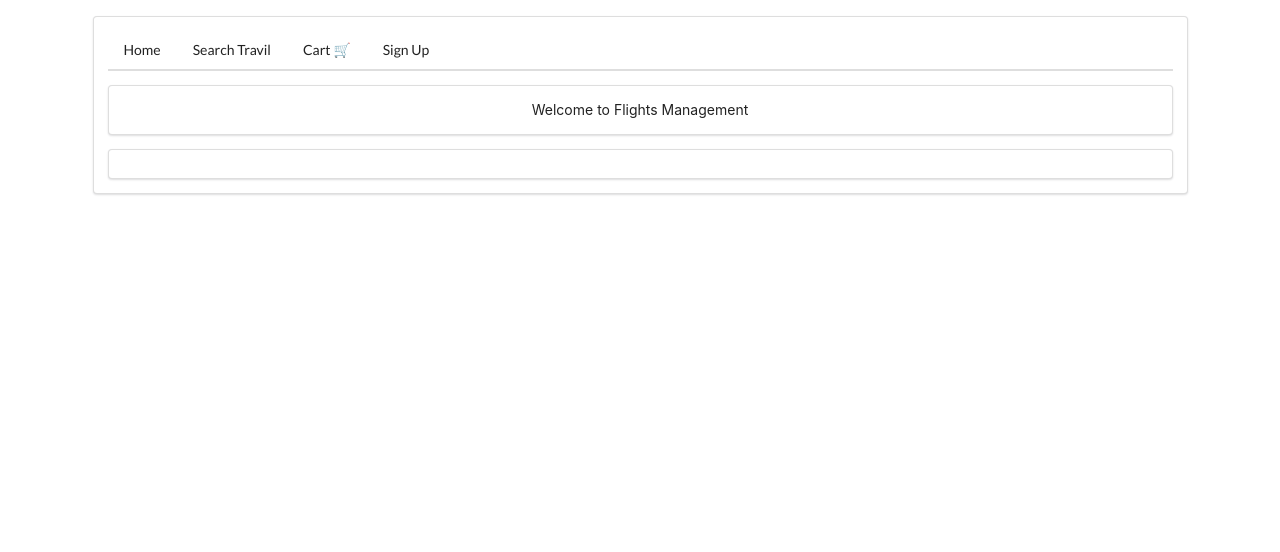
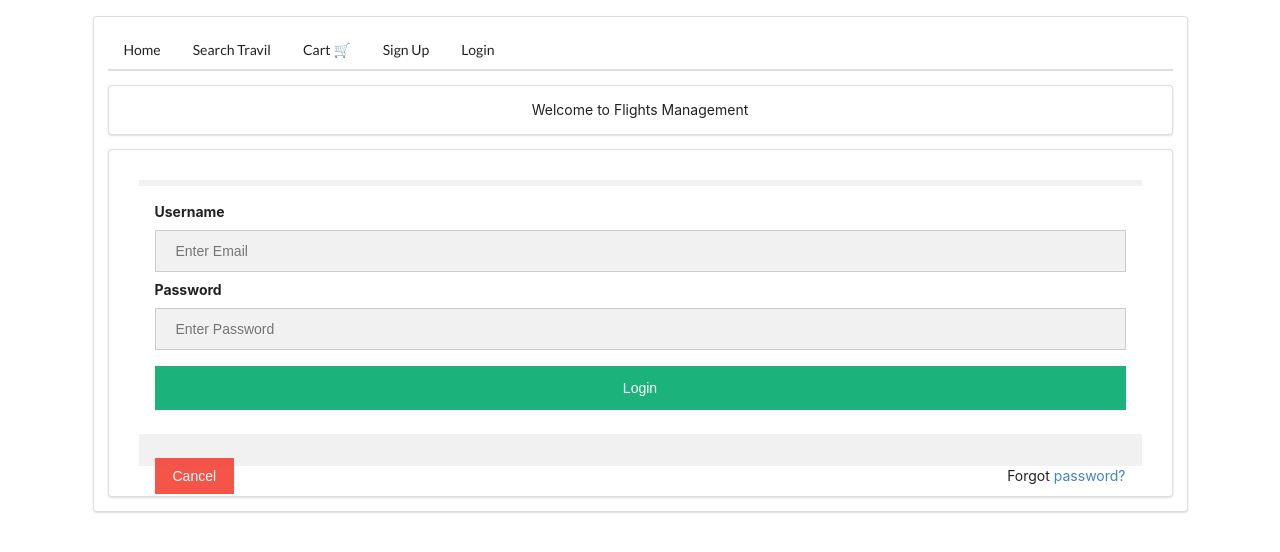
Before and after one commit to AmerSamer/flight-management, a React (Create React App) app: page /login in a window 1280 px wide. Shown: the top 552 px of the page. Built offline with nearby package versions, Linux system fonts and the light colour scheme; no server answers.

Commit message:
flights management

```diff
--- a/src/components/Header.jsx
+++ b/src/components/Header.jsx
@@ -14,9 +14,12 @@ const Header = () => {
                  <Link className="item" href="/cart">
                     Cart 🛒
                 </Link>
-                {<Link className="item" href="/signUp">
+                <Link className="item" href="/signUp">
                     Sign Up
-                </Link> }
+                </Link>
+                <Link className="item" href="/login">
+                    Login
+                </Link>
                 {/* <div className="right menu">
                     <a className="ui item" href="www.google.com">
                         Logout
--- /dev/null
+++ b/src/components/Login.jsx
@@ -0,0 +1,35 @@
+import React from "react";
+import './styleLogin.css'
+const Login = ({ loginEmailHandler , loginPasswordHandler , loginUserHandler , loginMessage }) => {
+    return (
+        <div className="ui container">
+            <form />
+            {/* <div class="imgcontainer">
+                <img src="https://www.w3schools.com/howto/img_avatar2.png" alt="Avatar" class="avatar"  height='150rem'/>
+            </div> */}
+
+            <div className="container">
+                <label htmlFor="uname"><b>Username</b></label>
+                <input type="text" placeholder="Enter Email" name="uname" required onChange={loginEmailHandler}/>
+
+                <label htmlFor="psw"><b>Password</b></label>
+                <input type="password" placeholder="Enter Password" name="psw" required onChange={loginPasswordHandler}/>
+
+                <button type="submit" onClick={loginUserHandler}>Login</button>
+                <label>
+                    {/* <input type="checkbox" checked="checked" name="remember" /> Remember me */}
+                </label>
+            </div>
+            {loginMessage === 'Succesfully Login' ? <div style={{ textAlign: 'center' , fontSize: 'larger' , color: 'green'}}>{loginMessage}</div> : <div style={{ textAlign: 'center' , fontSize: 'larger' , color: 'red'}}>{loginMessage}</div>}
+
+            <div className="container" style={{backgroundColor: '#f1f1f1'}}>
+                <button type="button" className="cancelbtn">Cancel</button>
+                <span className="psw">Forgot <a href="#">password?</a></span>
+            </div>
+            {/* </form> */}
+
+            {/* {loginMessage} */}
+        </div>
+    );
+}
+export default Login
--- a/src/components/Main.jsx
+++ b/src/components/Main.jsx
@@ -8,6 +8,7 @@ import Header from './Header';
 import axios from 'axios';
 import './style.css';
 import Spinner from './Spinner';
+import Login from './Login';
 
 const Main = () => {
     let ar = []
@@ -23,6 +24,12 @@ const Main = () => {
     const [psw, setPsw] = React.useState(null);
     const [message, setMessage] = React.useState(null);
     const [users, setUsers] = React.useState(null);
+    const [loginEmail, setLoginEmail] = React.useState(null);
+    const [loginPsw, setLoginPsw] = React.useState(null);
+    const [loginMessage, setLoginMessage] = React.useState(null);
+    const [youShouldLogin, setYouShouldLogin] = React.useState(null);
+
+
 
 
 
@@ -81,11 +88,16 @@ const searchForDealHandler = async () => {
 const addToCartHandler = (e) => {
     const found = flights.find(val => val.id === e.target.id)
     console.log(found);
-    // ar.push(found)
-    let temp = [...cart]
-    temp.push(found)
-    // console.log(ar);
-    setCart(temp)
+    const foundActive = users.find(val => val.active === true)
+    // console.log(foundActive.id);
+    if((foundActive != null)){
+        let temp = [...cart]
+        temp.push(found)
+        setCart(temp)
+    }else{
+        setYouShouldLogin('You Should Login To Continue')
+    }
+
 }
 const emailHandler = (e) => {
     // console.log(e.target.value);
@@ -120,6 +132,28 @@ const addNewUserHandler = async () => {
         setMessage('Something went wrong! Please Try Again')
     }
 }
+const loginEmailHandler = (e) => {
+    // console.log(e.target.value);
+    setLoginEmail(e.target.value)
+}
+const loginPasswordHandler = (e) => {
+    // console.log(e.target.value);
+    setLoginPsw(e.target.value)
+}
+const loginUserHandler = async () => {
+    const found = users.find(element => element.email === loginEmail);
+    if ((loginEmail != null) && (loginPsw != null) && (found != null ) && (loginPsw == found.password)) {
+        // console.log('loged in');
+        let newAction = {
+            "active": true
+        }
+        await axios.put(`https://617c2bf2d842cf001711c288.mockapi.io/users/${found.id}`, newAction)
+        setLoginMessage('Succesfully Login')
+    }else{
+        // console.log('Something went wrong! Please Try Again');
+        setLoginMessage('Something went wrong! Please Try Again')
+    }
+}
     return (
         <div className="ui container ">
             <div className="ui segment">
@@ -137,7 +171,7 @@ const addNewUserHandler = async () => {
 
                     <Route path="/search">
                     {
-                           (flights !== null) ? <Users flights={flights} fromInput={fromInput} toInput={toInput} dateDeparture={dateDeparture} searchForDealHandler={searchForDealHandler} resultsSearch={resultsSearch} addToCartHandler={addToCartHandler} />: <Spinner/>
+                           (flights !== null) ? <Users flights={flights} fromInput={fromInput} toInput={toInput} dateDeparture={dateDeparture} searchForDealHandler={searchForDealHandler} resultsSearch={resultsSearch} addToCartHandler={addToCartHandler} youShouldLogin={youShouldLogin}/>: <Spinner/>
                        }
                     </Route>
 
@@ -153,6 +187,12 @@ const addNewUserHandler = async () => {
                             <Transfers emailHandler={emailHandler} passwordHandler={passwordHandler} addNewUserHandler={addNewUserHandler} message={message}/>
                         }
                     </Route>
+                    <Route path="/login">
+                        {
+                            <Login loginEmailHandler={loginEmailHandler} loginPasswordHandler={loginPasswordHandler} loginUserHandler={loginUserHandler} loginMessage={loginMessage}/>
+                            // <Transfers emailHandler={emailHandler} passwordHandler={passwordHandler} addNewUserHandler={addNewUserHandler} message={message}/>
+                        }
+                    </Route>
                 </div>
             </div>
         </div>
--- a/src/components/Users.jsx
+++ b/src/components/Users.jsx
@@ -1,6 +1,6 @@
 import React from 'react';
 import Spinner from './Spinner'
-function Users({ flights, fromInput, toInput, dateDeparture, searchForDealHandler, resultsSearch , addToCartHandler }) {
+function Users({ flights, fromInput, toInput, dateDeparture, searchForDealHandler, resultsSearch, addToCartHandler, youShouldLogin }) {
     return (
         <div >
             <p style={{ textAlign: 'center', fontSize: '30px' }}>Look For your own Travil</p>
@@ -38,6 +38,10 @@ function Users({ flights, fromInput, toInput, dateDeparture, searchForDealHandle
 
                     />
                 </div>
+
+            </div>
+            <div style={{ textAlign: 'center', color: 'red', padding: '20px 0', fontSize: 'larger' }}>
+                {youShouldLogin ? youShouldLogin : ''}
             </div>
             <div>
                 {
@@ -79,6 +83,7 @@ function Users({ flights, fromInput, toInput, dateDeparture, searchForDealHandle
                                                     onClick={addToCartHandler}
                                                 />
                                             </div>
+
                                         </div>
                                     </div>
                                 </div>
@@ -91,5 +96,4 @@ function Users({ flights, fromInput, toInput, dateDeparture, searchForDealHandle
         </div>
     );
 }
-
 export default Users;
--- /dev/null
+++ b/src/components/styleLogin.css
@@ -0,0 +1,71 @@
+/* Bordered form */
+form {
+    border: 3px solid #f1f1f1;
+  }
+
+  /* Full-width inputs */
+  input[type=text], input[type=password] {
+    width: 100%;
+    padding: 12px 20px;
+    margin: 8px 0;
+    display: inline-block;
+    border: 1px solid #ccc;
+    box-sizing: border-box;
+  }
+
+  /* Set a style for all buttons */
+  button {
+    background-color: #04AA6D;
+    color: white;
+    padding: 14px 20px;
+    margin: 8px 0;
+    border: none;
+    cursor: pointer;
+    width: 100%;
+  }
+
+  /* Add a hover effect for buttons */
+  button:hover {
+    opacity: 0.8;
+  }
+
+  /* Extra style for the cancel button (red) */
+  .cancelbtn {
+    width: auto;
+    padding: 10px 18px;
+    background-color: #f44336;
+  }
+
+  /* Center the avatar image inside this container */
+  .imgcontainer {
+    text-align: center;
+    margin: 24px 0 12px 0;
+  }
+
+  /* Avatar image */
+  img.avatar {
+    width: 40%;
+    border-radius: 50%;
+  }
+
+  /* Add padding to containers */
+  .container {
+    padding: 16px;
+  }
+
+  /* The "Forgot password" text */
+  span.psw {
+    float: right;
+    padding-top: 16px;
+  }
+
+  /* Change styles for span and cancel button on extra small screens */
+  @media screen and (max-width: 300px) {
+    span.psw {
+      display: block;
+      float: none;
+    }
+    .cancelbtn {
+      width: 100%;
+    }
+  }
```
